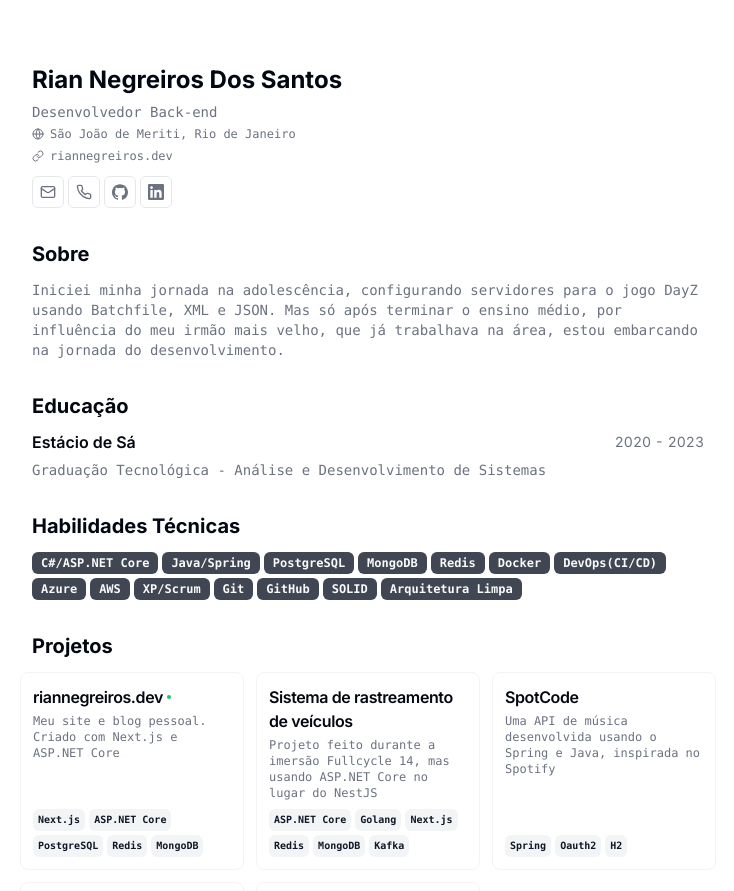
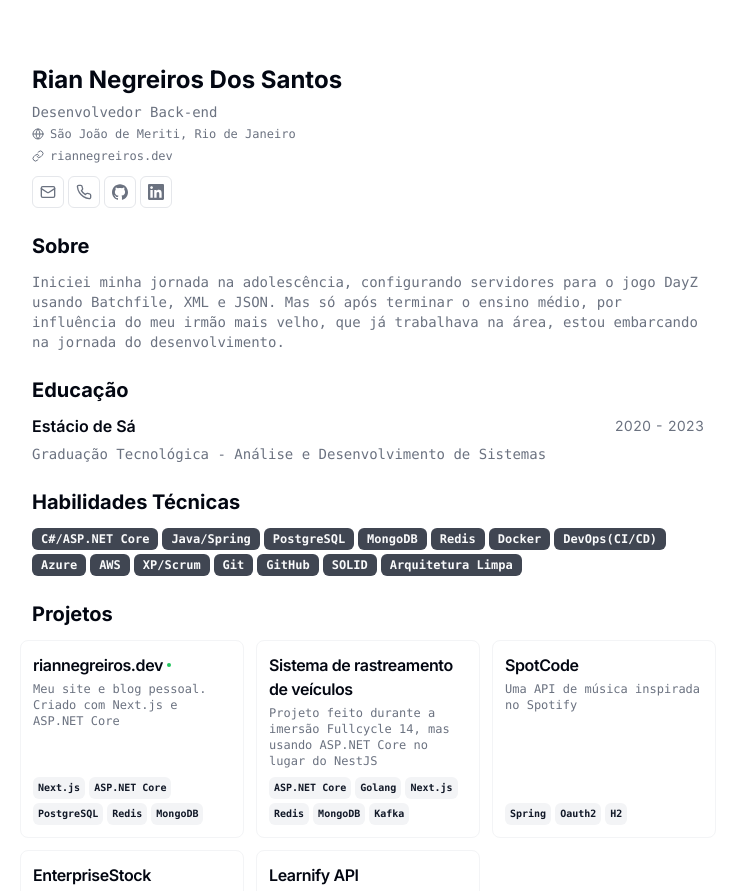
Before and after one commit to RianNegreiros/curriculum-vitae, a Next.js app: page / in a window 1280 px wide. Shown: the top 891 px of the page, without its empty margins (272-1006 px from the left). Built offline with nearby package versions, Linux system fonts and the light colour scheme.

Commit message:
refactor: margin

```diff
--- a/src/app/page.tsx
+++ b/src/app/page.tsx
@@ -15,7 +15,7 @@ export const metadata: Metadata = {
 export default function Page() {
   return (
     <main className="container relative mx-auto scroll-my-12 overflow-auto p-4 print:p-12 md:p-16">
-      <section className="mx-auto w-full max-w-2xl space-y-8 bg-white print:space-y-6">
+      <section className="mx-auto w-full max-w-2xl space-y-6 bg-white print:space-y-6">
         <div className="flex items-center justify-between">
           <div className="flex-1 space-y-1.5">
             <h1 className="text-2xl font-bold">{RESUME_DATA.name}</h1>
--- a/src/data/resume-data.tsx
+++ b/src/data/resume-data.tsx
@@ -75,7 +75,7 @@ export const RESUME_DATA = {
       title: "SpotCode",
       techStack: ["Spring", "Oauth2", "H2"],
       description:
-        "Uma API de música desenvolvida usando o Spring e Java, inspirada no Spotify",
+        "Uma API de música inspirada no Spotify",
       link: {
         label: "https://github.com/RianNegreiros/SpotCode",
         href: ""
@@ -85,7 +85,7 @@ export const RESUME_DATA = {
       title: "EnterpriseStock",
       techStack: ["Spring", "Oauth2", "PostgreSQL", "JUnit5"],
       description:
-        "API RESTful desenvolvida usando o Spring e Java para catalogação de produtos feito com foco na autorização e autenticação",
+        "API RESTful para catalogação de produtos com foco na autorização e autenticação",
       link: {
         label: "https://github.com/RianNegreiros/EnterpriseStock",
         href: ""
```
